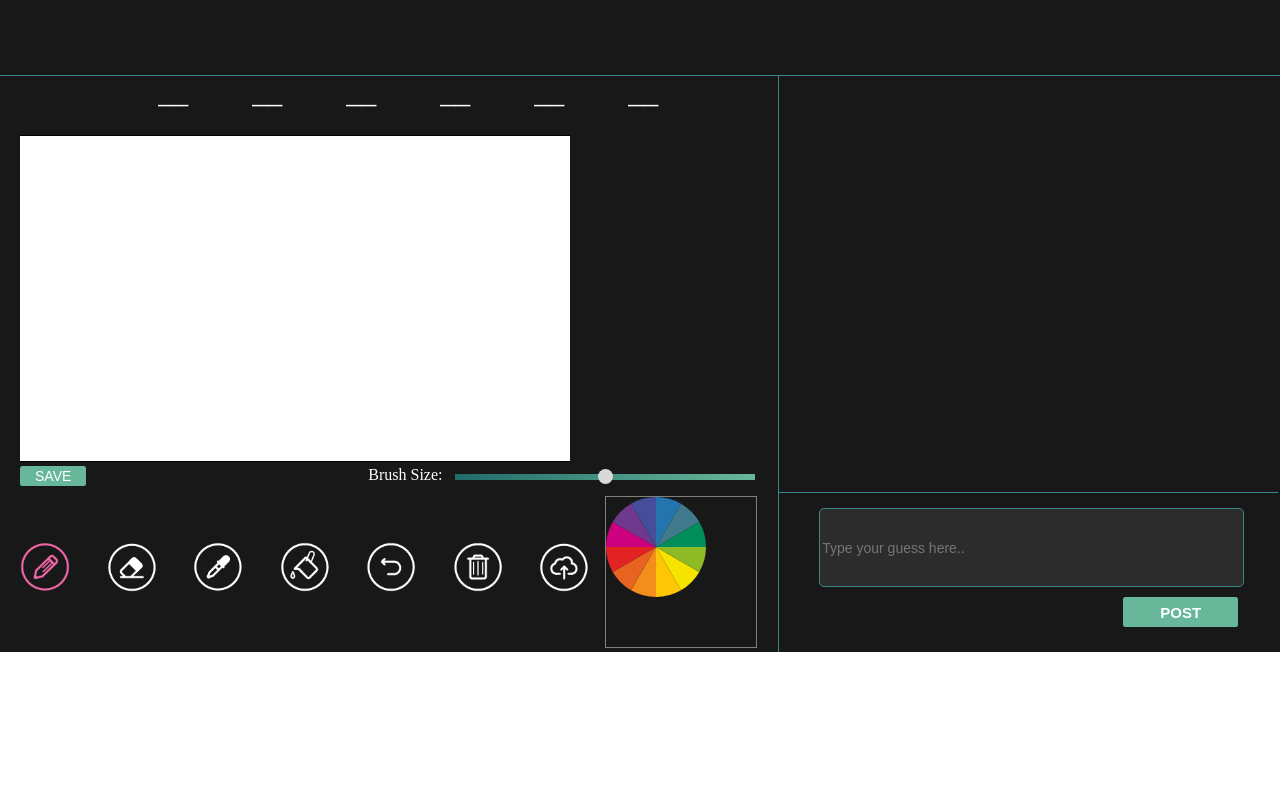
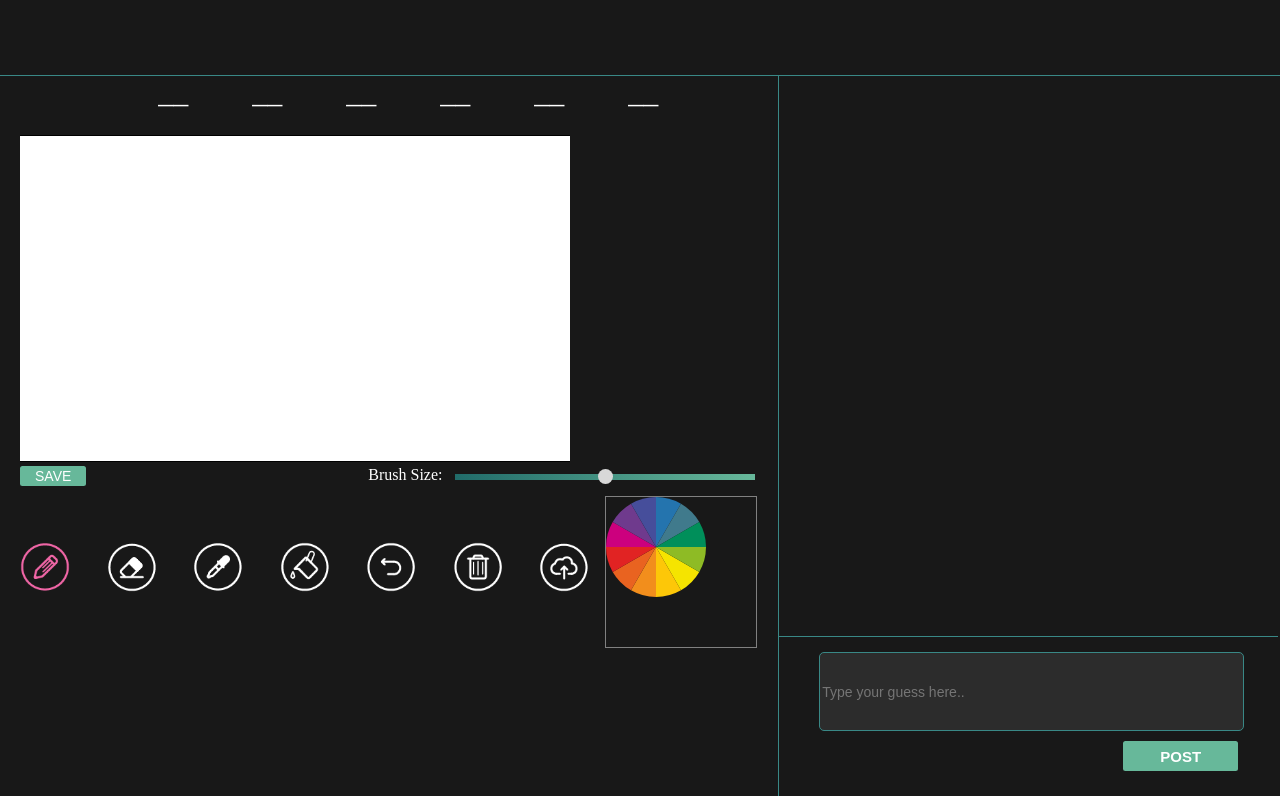
Before and after one commit to kvebox/widgets, a React (Create React App) app in the folder frontend/: page /#/ in a window 1280 px wide. Built offline with nearby package versions, Linux system fonts and the light colour scheme; no server answers.

Commit message:
Change boundaries for content to fill entire screen

```diff
--- a/frontend/src/components/main/main.css
+++ b/frontend/src/components/main/main.css
@@ -32,7 +32,8 @@
     border-top: 1px solid #398886;
     margin-top: 75px;
     vertical-align: baseline;
-    width: 100%;
+    width: 100vw;
+    height: 90vh;
     padding-left: 20px;
     justify-content: flex-end;
     /* justify-content: flex-end; */
```
